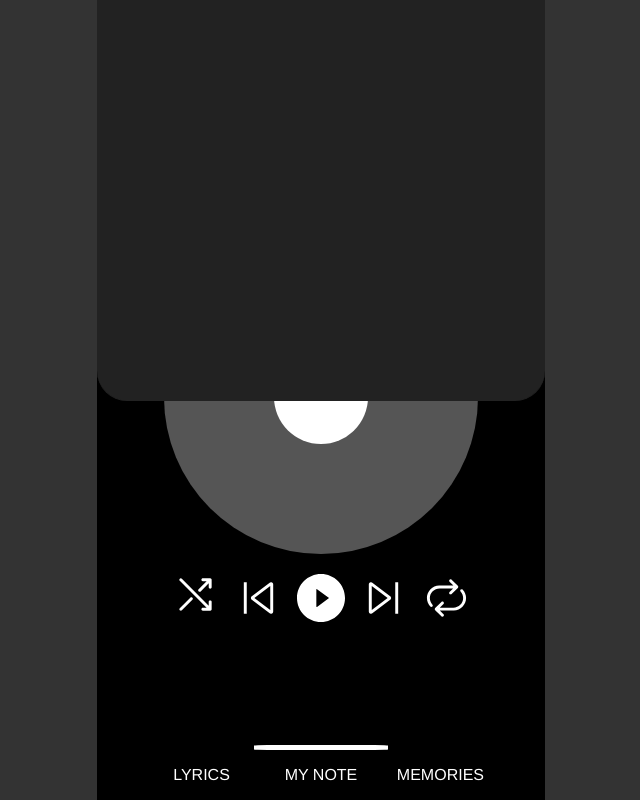
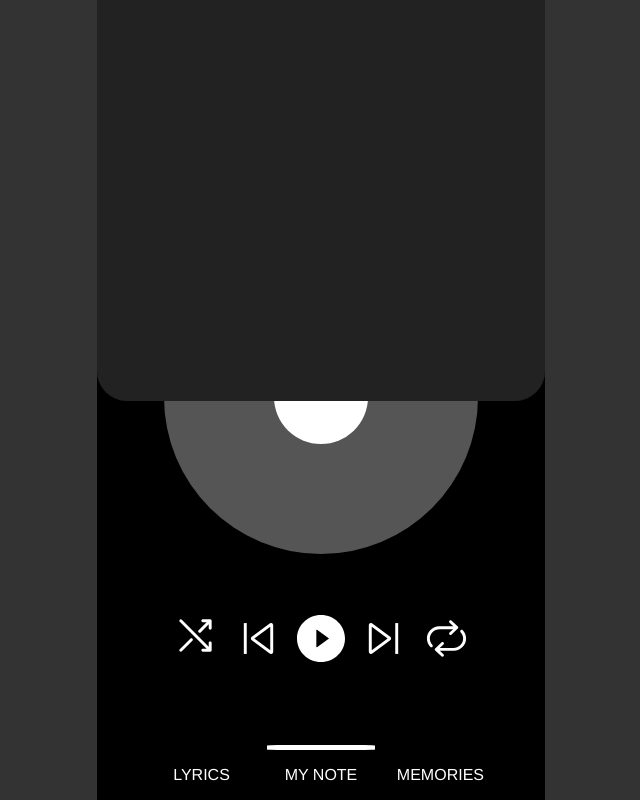
Before and after one commit to briankim1512/muzed-app, a Django app: template app/src/templates/index.html in a window 1280 px wide. Shown: the whole page, without its empty margins (319-959 px from the left). Run offline with Django 3.2, Linux system fonts and the light colour scheme; the template is opened without the code that fills it, so the values that code supplies are empty.

Commit message:
Create base playing frame

```diff
--- a/app/src/static/css/playing.css
+++ b/app/src/static/css/playing.css
@@ -31,6 +31,7 @@
 
 #playing-controls {
     margin-top: 50px;
+    margin-bottom: 30%;
     width: 70%;
 }
 
@@ -39,7 +40,12 @@
 }
 
 #playing-subframe {
+    position: absolute;
+    bottom: 0px;
     width: 100%;
+    background-color: black;
+    overflow: hidden;
+    z-index: 2;
 }
 
 #playing-subframe-indicator {
@@ -51,9 +57,14 @@
 
 #playing-subheader {
     width: 80%;
+    margin-top: 25px;
 }
 
-#playing-subheader p {
+#playing-subheader-options {
+    width: 100%;
+}
+
+#playing-subheader-options p {
     width: 30%;
     text-align: center;
 }
--- a/app/src/templates/index.html
+++ b/app/src/templates/index.html
@@ -150,12 +150,14 @@
                 <img src="{% static 'img/music/forward.svg' %}">
                 <img src="{% static 'img/music/repeat.svg' %}">
             </div>
-            <div id="playing-subframe" class="flex flex-vertical flex-center">
-                <div id="playing-subframe-indicator"></div>
-                <div id="playing-subheader" class="flex flex-horizontal flex-spaced">
-                    <p>LYRICS</p>
-                    <p>MY NOTE</p>
-                    <p>MEMORIES</p>
+            <div id="playing-subframe" class="flex flex-vertical flex-center flex-spread">
+                <div id="playing-subheader" class="flex flex-vertical flex-center">
+                    <div id="playing-subframe-indicator"></div>
+                    <div id="playing-subheader-options" class="flex flex-horizontal flex-spaced">
+                        <p>LYRICS</p>
+                        <p>MY NOTE</p>
+                        <p>MEMORIES</p>
+                    </div>
                 </div>
             </div>
         </div>
```
